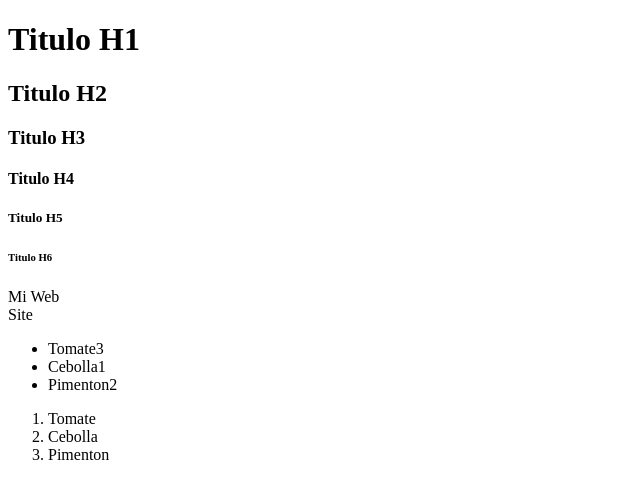
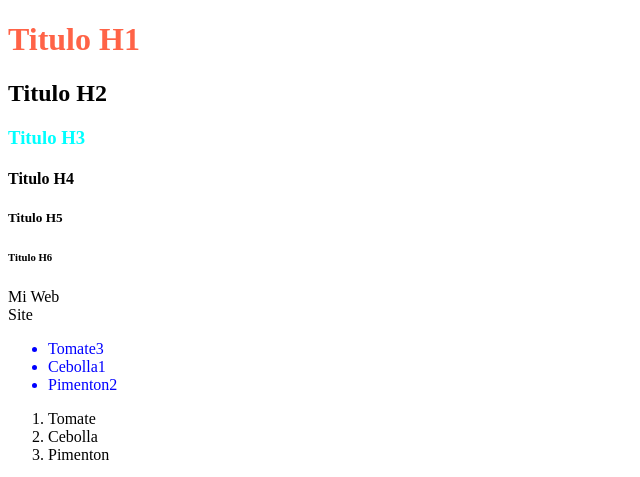
Before and after one commit to alejojav/html-primero, a plain HTML site: page index.html in a window 1280 px wide. Shown: the top 477 px of the page, without its empty margins (0-640 px from the left). Drawn offline with Linux system fonts and the light colour scheme.

Commit message:
first commit

```diff
--- a/index.html
+++ b/index.html
@@ -2,6 +2,7 @@
 <html lang="en">
     <head>
         <title>Document Web</title>
+        <link rel="stylesheet" href="style.css">
     </head>
     <body>
         <!-- Encabezados -->
@@ -13,6 +14,7 @@
          <h6>Titulo H6</h6>
         <!-- Parrafos -->
          <p>Mi Web <br> Site</p>
+         <div></div>
         <!-- Listas no ordenadas -->
          <ul>
             <li>Tomate3</li>
--- /dev/null
+++ b/style.css
@@ -0,0 +1,10 @@
+/* selector con etiquetas html */
+h1{
+    color:tomato;
+}
+ul{
+    color:blue;
+}
+h3{
+    color:aqua
+}
```
